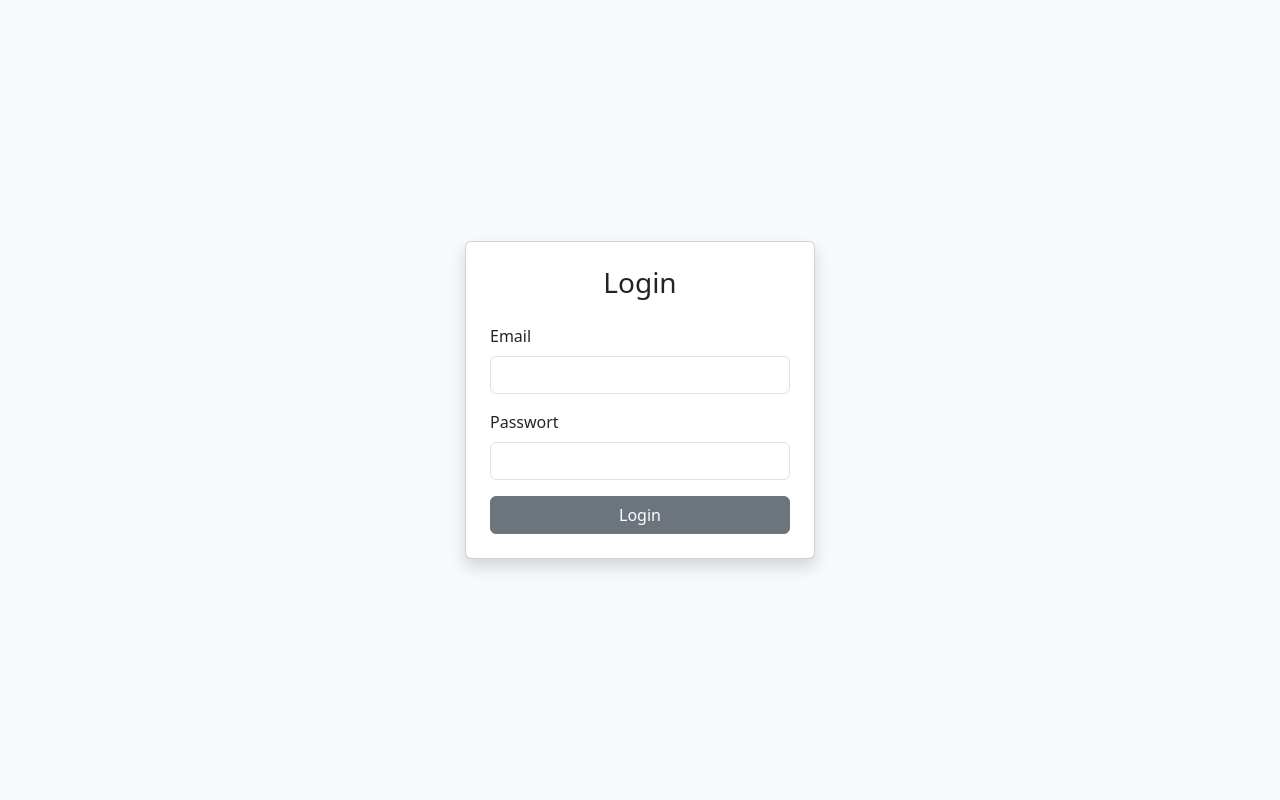
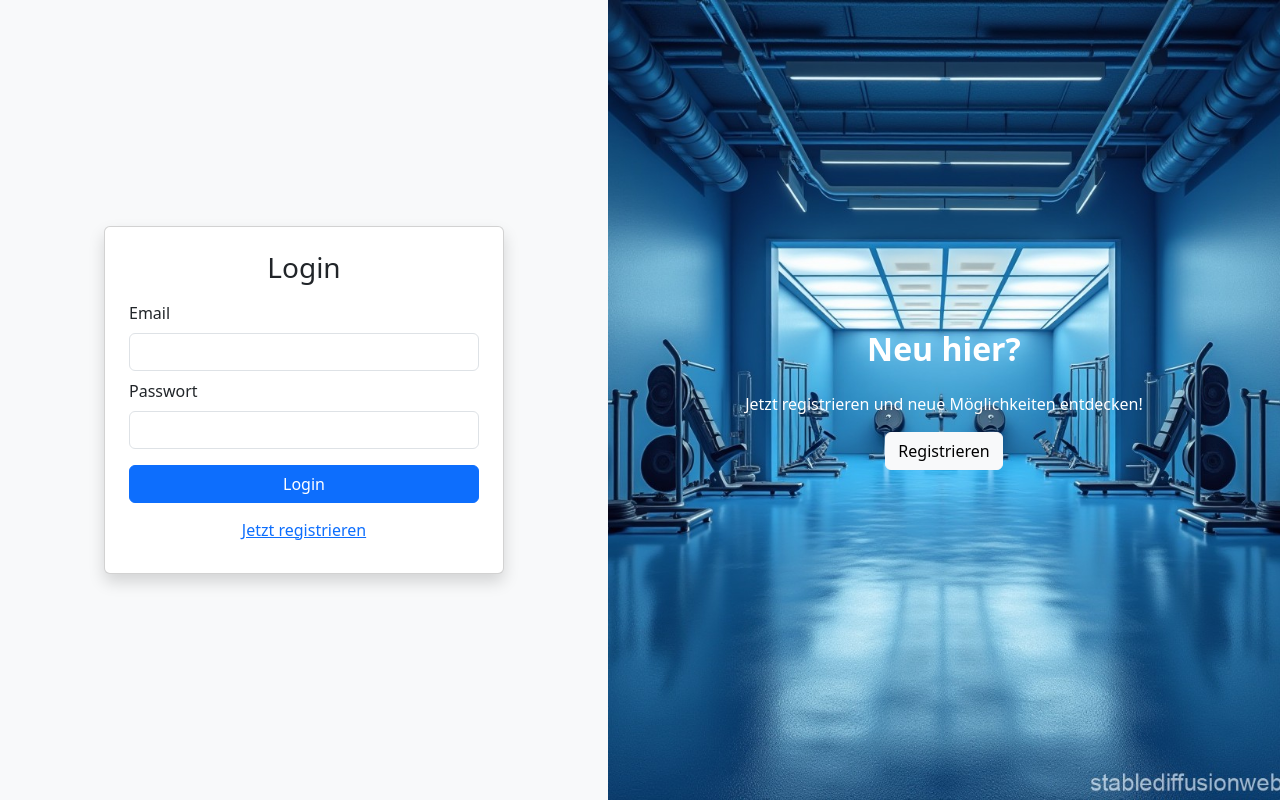
Before and after one commit to albin0905/Fitness2Care, a React (Create React App) app in the folder frontend/: page / in a window 1280 px wide. Built offline with nearby package versions, Linux system fonts and the light colour scheme.

Commit message:
Login + Registration working

```diff
--- a/frontend/src/_common/context/LanguageContext.tsx
+++ b/frontend/src/_common/context/LanguageContext.tsx
@@ -1,6 +1,6 @@
-import {createContext, useState, ReactNode, useContext} from 'react';
+import { createContext, useState, ReactNode, useContext } from 'react';
 
-type Language = 'de' | 'en' | 'al';
+type Language = 'de' | 'en';
 interface LanguageContextType {
     language: Language;
     texts: typeof texts['de'];
@@ -9,10 +9,28 @@ interface LanguageContextType {
 
 const texts = {
     de: {
-        settings: 'Einstellungen'
+        settings: 'Einstellungen',
+        dashboard: 'Startseite',
+        workout: 'Workout',
+        progress: 'Fortschritt',
+        goal: 'Ziel',
+        calorieTracker: 'Kalorientracker',
+        account: 'Konto',
+        logout: 'Abmelden',
+        german: 'Deutsch',
+        english: 'Englisch'
     },
     en: {
-        settings:'Settings'
+        settings: 'Settings',
+        dashboard: 'Dashboard',
+        workout: 'Workout',
+        progress: 'Progress',
+        goal: 'Goal',
+        calorieTracker: 'Calorie Tracker',
+        account: 'Account',
+        logout: 'Logout',
+        german: 'German',
+        english: 'English'
     }
 };
 
@@ -21,10 +39,11 @@ export const LanguageContext = createContext<LanguageContextType | undefined>(un
 export const LanguageProvider = ({ children }: { children: ReactNode }) => {
     const [language, setLanguage] = useState<Language>('de');
 
-    // @ts-ignore
-    return <LanguageContext.Provider value={{language, texts: texts[language], setLanguage}}>
-        {children}
-    </LanguageContext.Provider>;
+    return (
+        <LanguageContext.Provider value={{ language, texts: texts[language], setLanguage }}>
+            {children}
+        </LanguageContext.Provider>
+    );
 };
 
 export const useLanguage = () => {
--- /dev/null
+++ b/frontend/src/_views/login/AuthPage.css
@@ -0,0 +1,36 @@
+.auth-container {
+    display: flex;
+    height: 100vh;
+    width: 100vw;
+}
+
+.auth-form {
+    flex: 1;
+    display: flex;
+    justify-content: center;
+    align-items: center;
+    background-color: #f8f9fa;
+}
+
+.auth-image {
+    flex: 1;
+    background: url("/public/WorkoutPicture.jpg") no-repeat center center;
+    background-size: cover;
+    color: white;
+    display: flex;
+    flex-direction: column;
+    justify-content: center;
+    align-items: center;
+    text-align: center;
+    padding: 2rem;
+}
+
+.auth-image h2 {
+    font-size: 2rem;
+    font-weight: bold;
+}
+
+.auth-image p {
+    font-size: 1rem;
+    margin: 1rem 0;
+}
--- a/frontend/src/_views/login/Login.tsx
+++ b/frontend/src/_views/login/Login.tsx
@@ -2,39 +2,131 @@ import React, { useState } from "react";
 import axios from "axios";
 import { useNavigate } from "react-router-dom";
 import "bootstrap/dist/css/bootstrap.min.css";
+import "../login/AuthPage.css";
+import { useMemberContext } from "../../_common/context/MemberContext";
 
 const Login = () => {
-    const [email, setEmail] = useState("");
-    const [password, setPassword] = useState("");
+    const [isRegisterMode, setIsRegisterMode] = useState(false);
     const [error, setError] = useState("");
+    const [form, setForm] = useState({
+        email: "",
+        password: "",
+        firstName: "",
+        lastName: "",
+        phone: "",
+        weight: "",
+    });
+
     const navigate = useNavigate();
+    const { setMember } = useMemberContext();
+
+    const handleChange = (e: any) => {
+        const { name, value } = e.target;
+        setForm((prev) => ({ ...prev, [name]: value }));
+    };
 
     const handleLogin = async () => {
         try {
             const response = await axios.get("http://localhost:8080/member/login", {
-                params: { email, password },
+                params: {
+                    email: form.email,
+                    password: form.password,
+                },
             });
             console.log("Login erfolgreich:", response.data);
+            setMember(response.data);
             navigate("/dashboard");
         } catch (err) {
             setError("Falsche Anmeldeinformationen");
         }
     };
 
+    const handleRegister = async () => {
+        try {
+            const response = await axios.post("http://localhost:8080/member/register", {
+                firstName: form.firstName,
+                lastName: form.lastName,
+                email: form.email,
+                password: form.password,
+                phone: form.phone,
+                weight: parseInt(form.weight, 10),
+            });
+            console.log("Registrierung erfolgreich:", response.data);
+            setMember(response.data);
+            navigate("/dashboard");
+        } catch (err) {
+            setError("Registrierung fehlgeschlagen");
+        }
+    };
+
+    const handleSubmit = () => {
+        setError("");
+        isRegisterMode ? handleRegister() : handleLogin();
+    };
+
     return (
-        <div className="d-flex justify-content-center align-items-center vh-100 bg-light">
-            <div className="card p-4 shadow" style={{ width: "350px" }}>
-                <h3 className="text-center mb-4">Login</h3>
+        <div className="auth-container">
+            {/* Linke Seite: Formular */}
+            <div className="auth-form">
+                <div className="card p-4 shadow" style={{ width: "400px" }}>
+                    <h3 className="text-center mb-3">
+                        {isRegisterMode ? "Registrieren" : "Login"}
+                    </h3>
                     {error && <div className="alert alert-danger">{error}</div>}
-                <div className="mb-3">
+
+                    {isRegisterMode && (
+                        <>
+                            <div className="mb-2">
+                                <label className="form-label">Vorname</label>
+                                <input
+                                    type="text"
+                                    className="form-control"
+                                    name="firstName"
+                                    value={form.firstName}
+                                    onChange={handleChange}
+                                />
+                            </div>
+                            <div className="mb-2">
+                                <label className="form-label">Nachname</label>
+                                <input
+                                    type="text"
+                                    className="form-control"
+                                    name="lastName"
+                                    value={form.lastName}
+                                    onChange={handleChange}
+                                />
+                            </div>
+                            <div className="mb-2">
+                                <label className="form-label">Telefon</label>
+                                <input
+                                    type="text"
+                                    className="form-control"
+                                    name="phone"
+                                    value={form.phone}
+                                    onChange={handleChange}
+                                />
+                            </div>
+                            <div className="mb-2">
+                                <label className="form-label">Gewicht (kg)</label>
+                                <input
+                                    type="number"
+                                    className="form-control"
+                                    name="weight"
+                                    value={form.weight}
+                                    onChange={handleChange}
+                                />
+                            </div>
+                        </>
+                    )}
+
+                    <div className="mb-2">
                         <label className="form-label">Email</label>
                         <input
                             type="email"
                             className="form-control"
-                        value={email}
-                        onChange={(e) => setEmail(e.target.value)}
-                        onKeyDown={(e) => e.key === "Enter" && handleLogin()} // Login mit Enter nach Passwort-Eingabe
-                        required
+                            name="email"
+                            value={form.email}
+                            onChange={handleChange}
                         />
                     </div>
                     <div className="mb-3">
@@ -42,15 +134,59 @@ const Login = () => {
                         <input
                             type="password"
                             className="form-control"
-                        value={password}
-                        onChange={(e) => setPassword(e.target.value)}
-                        onKeyDown={(e) => e.key === "Enter" && handleLogin()} // Login mit Enter nach Passwort-Eingabe
-                        required
+                            name="password"
+                            value={form.password}
+                            onChange={handleChange}
+                            onKeyDown={(e) => e.key === "Enter" && handleSubmit()}
                         />
                     </div>
-                <button className="btn btn-secondary w-100" onClick={handleLogin}>
+
+                    <button className="btn btn-primary w-100 mb-2" onClick={handleSubmit}>
+                        {isRegisterMode ? "Registrieren" : "Login"}
+                    </button>
+                    <button
+                        className="btn btn-link w-100"
+                        onClick={() => {
+                            setIsRegisterMode(!isRegisterMode);
+                            setError("");
+                        }}
+                    >
+                        {isRegisterMode ? "Zum Login wechseln" : "Jetzt registrieren"}
+                    </button>
+                </div>
+            </div>
+
+            {/* Rechte Seite: Bild & Text */}
+            <div className="auth-image">
+                {!isRegisterMode ? (
+                    <>
+                        <h2>Neu hier?</h2>
+                        <p>Jetzt registrieren und neue Möglichkeiten entdecken!</p>
+                        <button
+                            className="btn btn-light"
+                            onClick={() => {
+                                setIsRegisterMode(true);
+                                setError("");
+                            }}
+                        >
+                            Registrieren
+                        </button>
+                    </>
+                ) : (
+                    <>
+                        <h2>Willkommen zurück!</h2>
+                        <p>Du hast schon einen Account?</p>
+                        <button
+                            className="btn btn-light"
+                            onClick={() => {
+                                setIsRegisterMode(false);
+                                setError("");
+                            }}
+                        >
                             Login
                         </button>
+                    </>
+                )}
             </div>
         </div>
     );
```
Also changed, not shown: frontend/src/_views/layout/MenuBar.tsx (+30 -32 lines), frontend/public/WorkoutPicture.jpg (added). Lines whose indentation alone changed are shown as unchanged.
